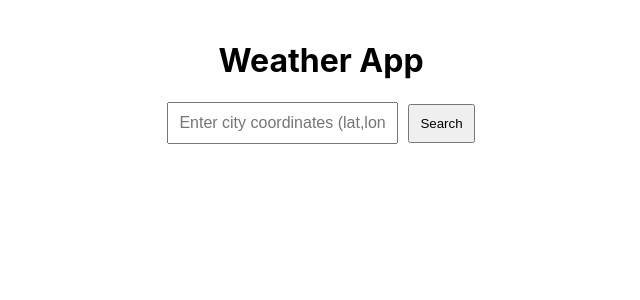
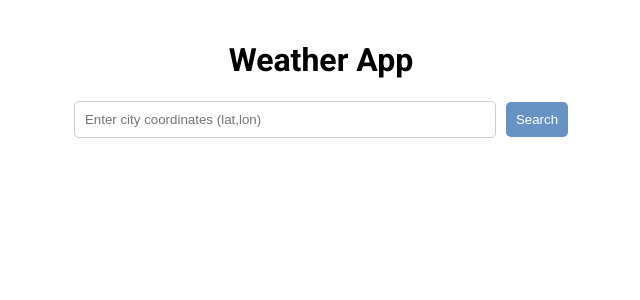
Before and after one commit to hret24/weather-app, a React (Create React App) app: page / in a window 1280 px wide. Shown: the top 300 px of the page, without its empty margins (319-959 px from the left). Built offline with nearby package versions, Linux system fonts and the light colour scheme.

Commit message:
Added object with city names and coordinates to create a user friendly searching experience

```diff
--- a/package.json
+++ b/package.json
@@ -3,6 +3,7 @@
   "version": "0.1.0",
   "private": true,
   "dependencies": {
+    "@reduxjs/toolkit": "^2.3.0",
     "@testing-library/jest-dom": "^5.17.0",
     "@testing-library/react": "^13.4.0",
     "@testing-library/user-event": "^13.5.0",
--- a/src/App.js
+++ b/src/App.js
@@ -1,34 +1,55 @@
 import "./style.css";
 import React, { useState } from "react";
 import { getWeatherData, getForecastData } from "./services/weatherService";
+import { cities } from "./components/cityCoordinates";
 
 function App() {
-  const [cityCoords, setCityCoords] = useState("");
+  const [cityName, setCityName] = useState("");
   const [weather, setWeather] = useState(null);
   const [forecast, setForecast] = useState(null);
   const [error, setError] = useState("");
 
-  const handleSearch = (e) => {
-    console.log(e);
-    setCityCoords(e.target.value);
+  const handleInputChange = (e) => {
+    setCityName(e.target.value);
+  };
+
+  const handleSearch = () => {
+    const city = cities[cityName.toLowerCase()];
+    if (city) {
+      const { lat, lon } = city;
+      fetchWeatherData(lat, lon); // Call API with coordinates
+    } else {
+      setError("City not found.");
+    }
+  };
+
+  const fetchWeatherData = async (lat, lon) => {
+    try {
+      const weatherData = await getWeatherData(lat, lon);
+      const forecastData = await getForecastData(lat, lon);
+      setWeather(weatherData);
+      setForecast(forecastData);
+    } catch (err) {
+      setError("Unable to fetch weather data.");
+    }
   };
 
   const searchWeather = async () => {
-    console.log("searchWeather function triggered.")
-    if (!cityCoords) {
+    console.log("searchWeather function triggered.");
+    if (!cityName) {
       setError("Please enter coordinates");
       return;
     }
     setError("");
 
-    const [lat, lon] = cityCoords.split(",");
-    console.log("City coordinates:", cityCoords)
-    console.log("Lat:", lat)
-    console.log("Lon:", lon)
+    const [lat, lon] = cityName.split(",");
+    console.log("City coordinates:", cityName);
+    console.log("Lat:", lat);
+    console.log("Lon:", lon);
 
     try {
-      console.log("City coordinates:", cityCoords)
-      const [lat, lon] = cityCoords.split(",");
+      console.log("City coordinates:", cityName);
+      const [lat, lon] = cityName.split(",");
 
       const weatherData = await getWeatherData(lat, lon);
       const forecastData = await getForecastData(lat, lon);
@@ -36,31 +57,29 @@ function App() {
       setForecast(forecastData);
 
       console.log("Forecast Data:", forecastData);
-
     } catch (err) {
       setError("Unable to fetch data. Check the coordinates are correct.");
     }
   };
-  console.log(forecast)
+  console.log(forecast);
 
   return (
     <div className="app-container">
       <h1>Weather App</h1>
-      <label htmlFor="coords">Coordinates</label>
+      <label htmlFor="cityName">City Name</label>
       <input
-        name="coords"
-        id="coords"
+        name="cityName"
+        id="cityName"
         type="text"
         placeholder="Enter city coordinates (lat,lon)"
-        value={cityCoords}
-        onChange={handleSearch}
+        value={cityName}
+        onChange={handleInputChange}
       />
-      <button onClick={searchWeather}>Search</button>
+      <button onClick={handleSearch}>Search</button>
 
       {error && <p className="error">{error}</p>}
 
-      {weather &&
-      (
+      {weather && (
         <div className='"weather-info'>
           <h2>Current Weather</h2>
           <p>{new Date().toLocaleDateString()}</p>
@@ -68,8 +87,7 @@ function App() {
         </div>
       )}
 
-      {forecast &&
-      (
+      {forecast && (
         <div className="forecast-info">
           <h3>5-Day Forecast</h3>
           <div className="forecast">
--- /dev/null
+++ b/src/components/cityCoordinates.js
@@ -0,0 +1,64 @@
+export const cities = {
+    "new york": { lat: 40.71, lon: -74.01 },
+    "london": { lat: 51.51, lon: -0.13 },
+    "paris": { lat: 48.85, lon: 2.35 },
+    "tokyo": { lat: 35.68, lon: 139.76 },
+    "sydney": { lat: -33.87, lon: 151.21 },
+    "berlin": { lat: 52.52, lon: 13.40 },
+    "dubai": { lat: 25.27, lon: 55.30 },
+    "rio de janeiro": { lat: -22.91, lon: -43.17 },
+    "cape town": { lat: -33.92, lon: 18.42 },
+    "moscow": { lat: 55.75, lon: 37.62 },
+    "bangkok": { lat: 13.75, lon: 100.50 },
+    "chicago": { lat: 41.87, lon: -87.62 },
+    "los angeles": { lat: 34.05, lon: -118.25 },
+    "toronto": { lat: 43.65, lon: -79.38 },
+    "mexico city": { lat: 19.43, lon: -99.13 },
+    "mumbai": { lat: 19.07, lon: 72.87 },
+    "delhi": { lat: 28.61, lon: 77.23 },
+    "amsterdam": { lat: 52.37, lon: 4.90 },
+    "barcelona": { lat: 41.38, lon: 2.19 },
+    "seoul": { lat: 37.57, lon: 126.98 },
+    "sao paulo": { lat: -23.55, lon: -46.63 },
+    "cairo": { lat: 30.06, lon: 31.25 },
+    "singapore": { lat: 1.29, lon: 103.85 },
+    "shanghai": { lat: 31.23, lon: 121.47 },
+    "istanbul": { lat: 41.01, lon: 28.98 },
+    "lima": { lat: -12.04, lon: -77.03 },
+    "buenos aires": { lat: -34.61, lon: -58.38 },
+    "santiago": { lat: -33.46, lon: -70.65 },
+    "jakarta": { lat: -6.21, lon: 106.85 },
+    "lagos": { lat: 6.45, lon: 3.40 },
+    "manila": { lat: 14.60, lon: 120.98 },
+    "ho chi minh city": { lat: 10.77, lon: 106.70 },
+    "tehran": { lat: 35.69, lon: 51.38 },
+    "kuala lumpur": { lat: 3.14, lon: 101.69 },
+    "riyadh": { lat: 24.71, lon: 46.70 },
+    "doha": { lat: 25.29, lon: 51.53 },
+    "helsinki": { lat: 60.17, lon: 24.94 },
+    "oslo": { lat: 59.91, lon: 10.75 },
+    "stockholm": { lat: 59.33, lon: 18.07 },
+    "liverpool": { lat: 53.41, lon: -2.98 },
+    "edinburgh": { lat: 55.95, lon: -3.19 },
+    "glasgow": { lat: 55.86, lon: -4.26 },
+    "birmingham": { lat: 52.48, lon: -1.89 },
+    "nottingham": { lat: 52.95, lon: -1.15 },
+    "cardiff": { lat: 51.48, lon: -3.18 },
+    "belfast": { lat: 54.60, lon: -5.93 },
+    "dublin": { lat: 53.35, lon: -6.26 },
+    "aberdeen": { lat: 57.15, lon: -2.10 },
+    "manchester": { lat: 53.48, lon: -2.24 },
+    "sheffield": { lat: 53.38, lon: -1.47 },
+    "leeds": { lat: 53.80, lon: -1.55 },
+    "coventry": { lat: 52.41, lon: -1.50 },
+    "newcastle": { lat: 54.97, lon: -1.62 },
+    "bristol": { lat: 51.45, lon: -2.59 },
+    "southampton": { lat: 50.90, lon: -1.40 },
+    "preston": { lat: 53.76, lon: -2.70 },
+    "wolverhampton": { lat: 52.59, lon: -2.13 },
+    "portsmouth": { lat: 50.80, lon: -1.08 },
+    "swindon": { lat: 51.55, lon: -1.78 },
+    "exeter": { lat: 50.72, lon: -3.53 },
+    "derby": { lat: 52.92, lon: -1.48 },
+    "loughborough": { lat: 52.77, lon: -1.21 }
+  };
--- a/src/style.css
+++ b/src/style.css
@@ -1,16 +1,49 @@
+@import url("https://fonts.googleapis.com/css2?family=Roboto:wght@400;700&display=swap");
+
+/* Font */
+
+body {
+  font-family: 'Roboto', sans-serif;
+}
+
+h1, h2, h3 {
+  font-family: 'Roboto', sans-serif;
+  font-weight: 700; /* Bold */
+}
+
+p {
+  font-family: 'Roboto', sans-serif;
+  font-weight: 400; /* Regular */
+}
+
+/* ==== */
+
+
 .app-container {
   text-align: center;
   padding: 20px;
 }
 
-input {
+input[type="text"] {
+  width: 400px;
   padding: 10px;
-  font-size: 16px;
+  border-radius: 5px;
+  border: 1px solid #ccc;
 }
 
 button {
   padding: 10px;
+  background-color: #6693c3;
+  color: white;
+  border: none;
+  border-radius: 5px;
   margin-left: 10px;
+  cursor: pointer;
+  transition: background-color 0.3s ease;
+}
+
+button:hover {
+  background-color: #0056b3; /* Darker blue */
 }
 
 .weather-info {
@@ -50,3 +83,18 @@ label {
     width: 50px;
     height: auto;
   }
+
+  /* Forecast section grid */
+.forecast-container {
+  display: grid;
+  grid-template-columns: repeat(5, 1fr);
+  gap: 20px;
+  margin: 20px;
+}
+
+/* For smaller screens, stack the forecast items vertically */
+@media (max-width: 768px) {
+  .forecast-container {
+    grid-template-columns: 1fr;
+  }
+}
```
Also changed, not shown: 1 other file (tests, documents, lock files or other folders).
